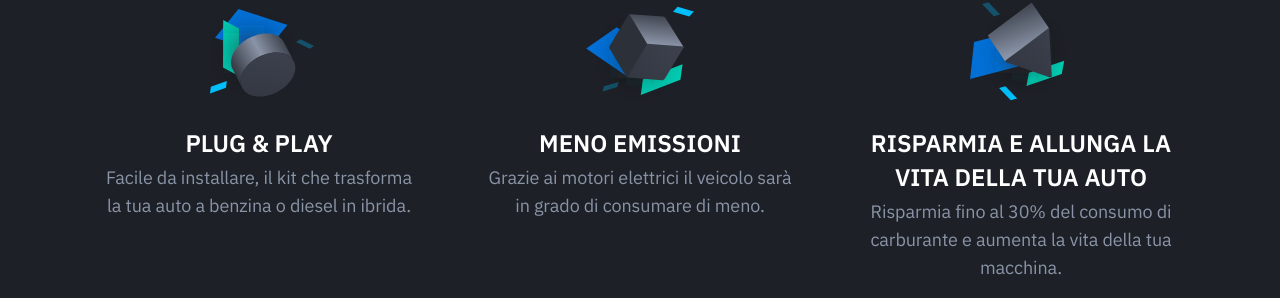
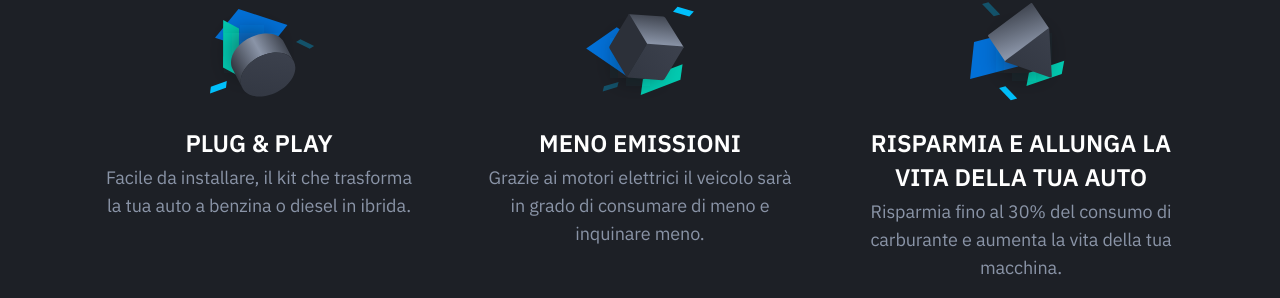
Before and after one commit to e-manuele/e-bridize, a plain HTML site: page index.html in a window 1280 px wide. Shown: the part 899-1197 px from the top of the page. Drawn offline with nearby package versions, Linux system fonts and the light colour scheme.

Commit message:
Aggiunta info team

```diff
--- a/index.html
+++ b/index.html
@@ -80,7 +80,7 @@
 								</div>
 								<h4 class="feature-title mt-24">MENO EMISSIONI</h4>
 								<p class="text-sm mb-0">
-									Grazie ai motori elettrici il veicolo sarà in grado di consumare di meno.</p>
+									Grazie ai motori elettrici il veicolo sarà in grado di consumare di meno e inquinare meno.</p>
 							</div>
 						</div>
 						<div class="feature text-center is-revealing">
```
